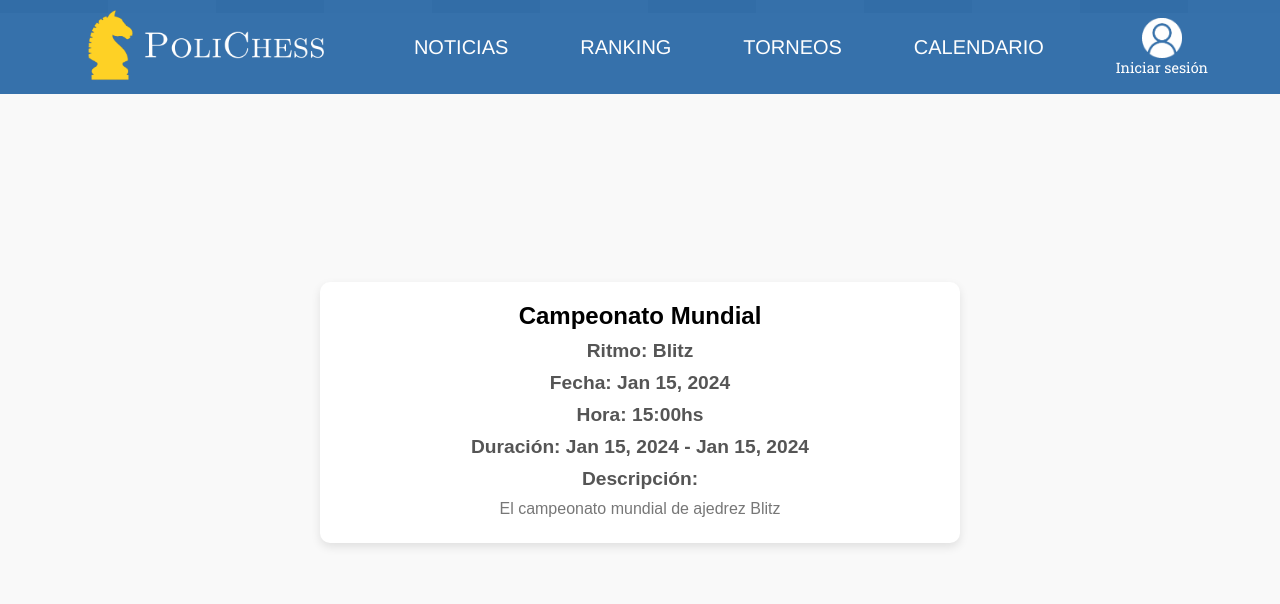
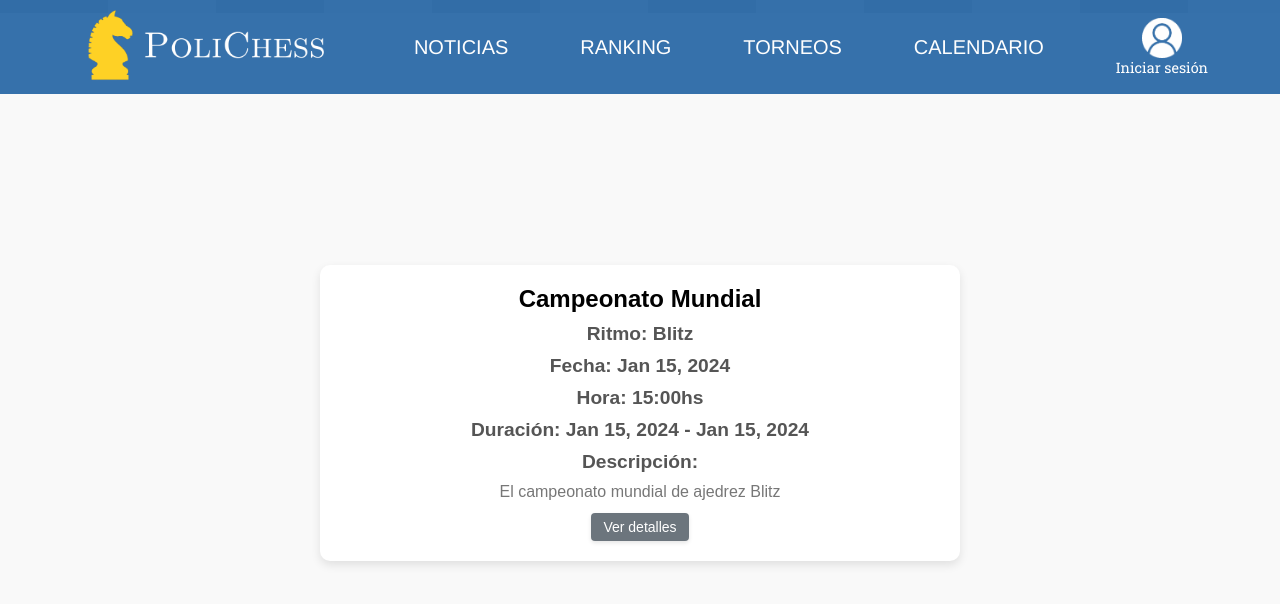
Before and after one commit to FranciscoCasais/PoliChess, an Angular app in the folder FrontPoliChess/: page /torneo/0 in a window 1280 px wide. Shown: the top 604 px of the page. Built offline with nearby package versions, Linux system fonts and the light colour scheme; a web font is replaced by a local one.

Commit message:
agrego componente detalles/id y opcion para ir allá

```diff
--- a/FrontPoliChess/src/app/app.routes.ts
+++ b/FrontPoliChess/src/app/app.routes.ts
@@ -9,6 +9,7 @@ import { NgModule } from '@angular/core';
 import { RouterModule} from '@angular/router';
 import { TorneoComponent } from './components/Individuales/torneo/torneo.component';
 import { NoticiaComponent } from './components/Individuales/noticia/noticia.component';
+import { DetallesTorneoComponent } from './components/Individuales/detalles-torneo/detalles-torneo.component';
 export const routes: Routes = [
     {
         path: "",
@@ -47,6 +48,10 @@ export const routes: Routes = [
         path: "noticia/:id",
         component: NoticiaComponent
     },
+    {
+        path: "detalles-torneo/:id",
+        component: DetallesTorneoComponent
+    },
 
 ];
 @NgModule({
--- /dev/null
+++ b/FrontPoliChess/src/app/components/Individuales/detalles-torneo/detalles-torneo.component.html
@@ -0,0 +1 @@
+<p>detalles-torneo works!</p>
--- a/FrontPoliChess/src/app/components/Individuales/torneo/torneo.component.css
+++ b/FrontPoliChess/src/app/components/Individuales/torneo/torneo.component.css
@@ -43,3 +43,25 @@
     color: #777;
     margin: 5px 0;
   }
+  button {
+    background-color: #6c757d; /* Gris suave y neutral */
+    color: white; /* Texto blanco */
+    border: none; /* Sin bordes */
+    padding: 6px 12px; /* Espaciado interno más pequeño */
+    border-radius: 4px; /* Bordes ligeramente redondeados */
+    font-size: 14px; /* Tamaño de letra reducido */
+    cursor: pointer; /* Cambiar el cursor al pasar */
+    transition: background-color 0.2s ease, transform 0.1s ease; /* Animaciones sutiles */
+    box-shadow: 0px 2px 4px rgba(0, 0, 0, 0.1); /* Sombra ligera */
+    margin-top: 7.5px;
+  }
+
+  button:hover {
+    background-color: #7f868c; /* Un tono más oscuro al pasar el cursor */
+    transform: scale(1.02); /* Cambio sutil de tamaño */
+  }
+
+  button:active {
+    background-color: #545b62; /* Más oscuro al hacer clic */
+    transform: scale(0.98); /* Leve reducción */
+  }
--- a/FrontPoliChess/src/app/components/Individuales/torneo/torneo.component.html
+++ b/FrontPoliChess/src/app/components/Individuales/torneo/torneo.component.html
@@ -12,6 +12,7 @@
         </h4> <!-- no se pq muestra fecha + 1 dia -->
         <h4>Descripción:</h4>
         <p>{{ torneo.descripcion || 'Sin descripción disponible.' }}</p>
+        <button [routerLink]="['/detalles-torneo', torneo.id]">Ver detalles</button>
 
         <!--
         <h4>Ganador:</h4>
--- a/FrontPoliChess/src/app/components/Individuales/torneo/torneo.component.ts
+++ b/FrontPoliChess/src/app/components/Individuales/torneo/torneo.component.ts
@@ -3,11 +3,12 @@ import { ActivatedRoute } from '@angular/router';
 import { TorneoService } from '../../../../services/torneo.service'; // Ajusta según tu estructura
 import { Torneo } from '../../../../models/torneo.model'; // Ajusta según tu estructura
 import { CommonModule } from '@angular/common';
+import { RouterModule } from '@angular/router'; // Asegúrate de tener esto importado
 
 @Component({
   selector: 'app-torneo',
   standalone: true,
-  imports: [CommonModule],
+  imports: [CommonModule,RouterModule],
   templateUrl: './torneo.component.html',
   styleUrl: './torneo.component.css'
 })
```
Also changed, not shown: FrontPoliChess/src/app/components/Individuales/detalles-torneo/detalles-torneo.component.ts (added, +12 -0 lines), FrontPoliChess/src/app/components/Individuales/detalles-torneo/detalles-torneo.component.css (added), 2 other files (tests, documents, lock files or other folders).
